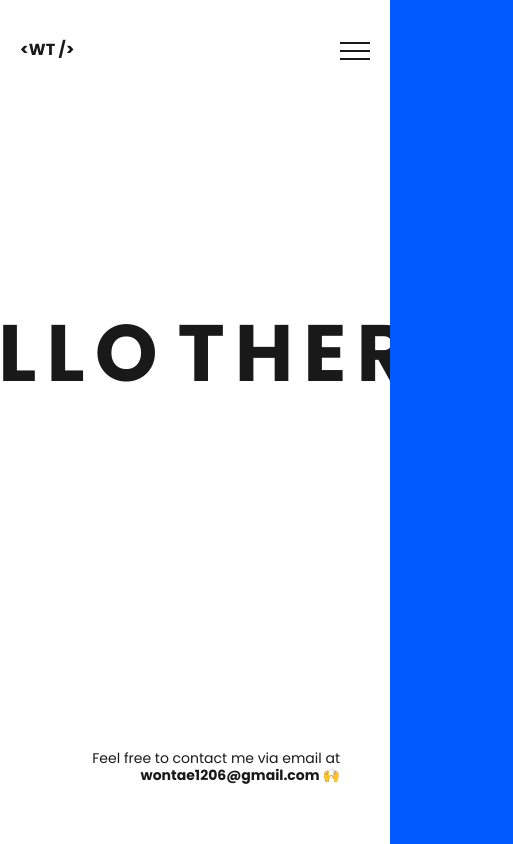
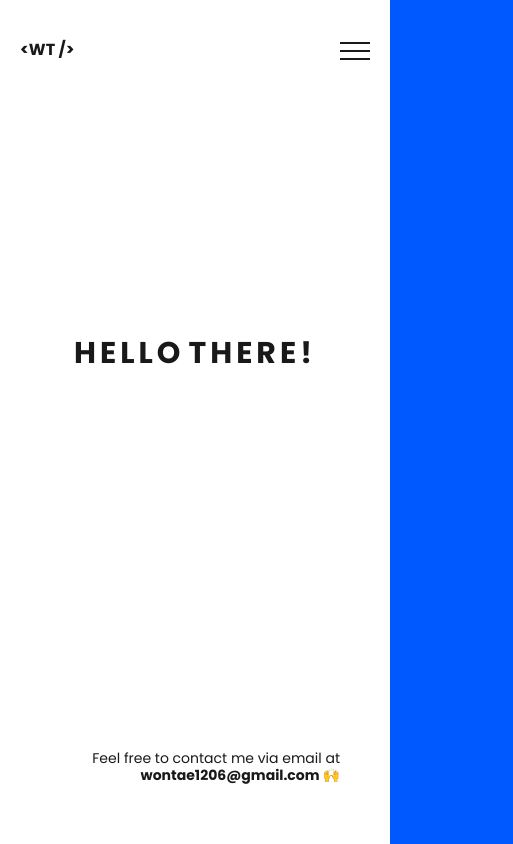
Before and after one commit to wontaezia/portfolio, a Gatsby site: page / in a window 390 px wide. Shown: the whole page, 513 px wide, since content can reach past the window. Built offline with nearby package versions, Linux system fonts and the light colour scheme; Gatsby itself is replaced by a stand-in of ours.

Commit message:
Modify: 인덱스 페이지 반응형 수정

```diff
--- a/src/pages/index.js
+++ b/src/pages/index.js
@@ -3,6 +3,7 @@ import gsap from 'gsap';
 import styled from 'styled-components';
 import Layout from '@components/layout';
 import SEO from '@components/seo';
+import device from '@styles/device';
 
 function IndexPage() {
   useEffect(() => {
@@ -71,12 +72,25 @@ const Greeting = styled.ul`
   height: 60vh;
 
   li {
-    padding-right: 1rem;
-    font-size: 8rem;
+    padding-right: 0.4rem;
+    font-size: 3rem;
     font-weight: 800;
     text-transform: uppercase;
     transform: translateY(100%);
     opacity: 0;
+  }
+
+  @media ${device.mobileL} {
+    li {
+      font-size: 4rem;
+      padding-right: 1rem;
+    }
+  }
+
+  @media ${device.tablet} {
+    li {
+      font-size: 8rem;
+    }
   }
 `;
 
```
